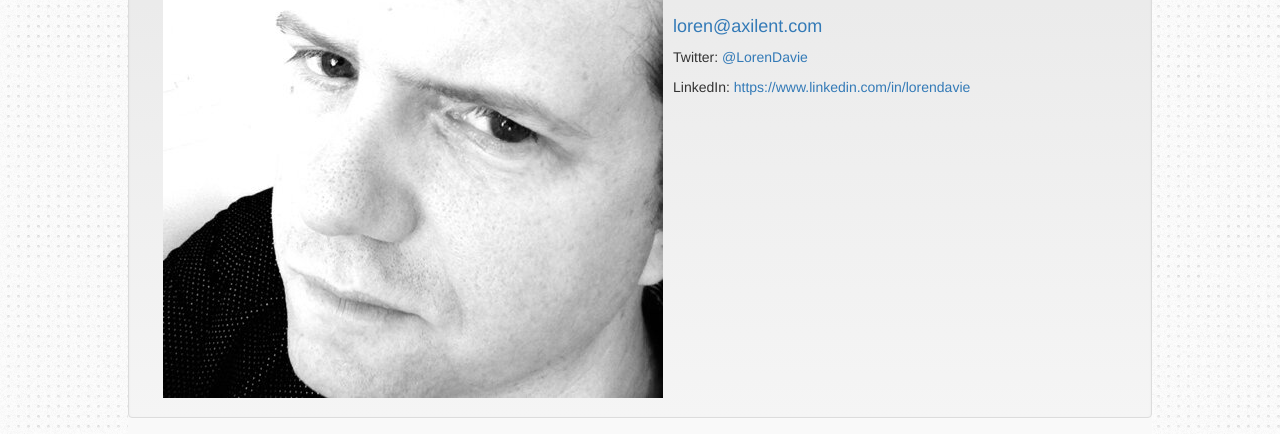
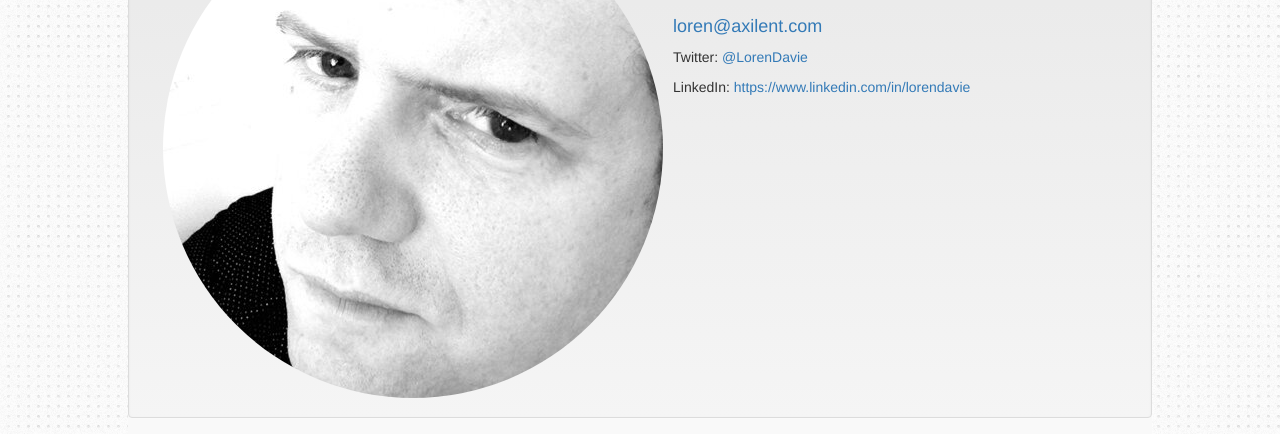
Before and after one commit to LorenDavie/lorendavie_com, a plain HTML site: page public/index.html in a window 1280 px wide. Shown: the part 122-556 px from the top of the page. Drawn offline with nearby package versions, Linux system fonts and the light colour scheme.

Commit message:
Make it a circle

```diff
--- a/public/index.html
+++ b/public/index.html
@@ -25,7 +25,7 @@
                 <div class="col-md-12">
                     <div class="media">
                         <div class="media-left">
-                            <img src="loren.jpg">
+                            <img src="loren.jpg" class="img-circle">
                         </div>
                         <div class="media-body">
                             <h1>Loren Erik Davie</h1>
```
